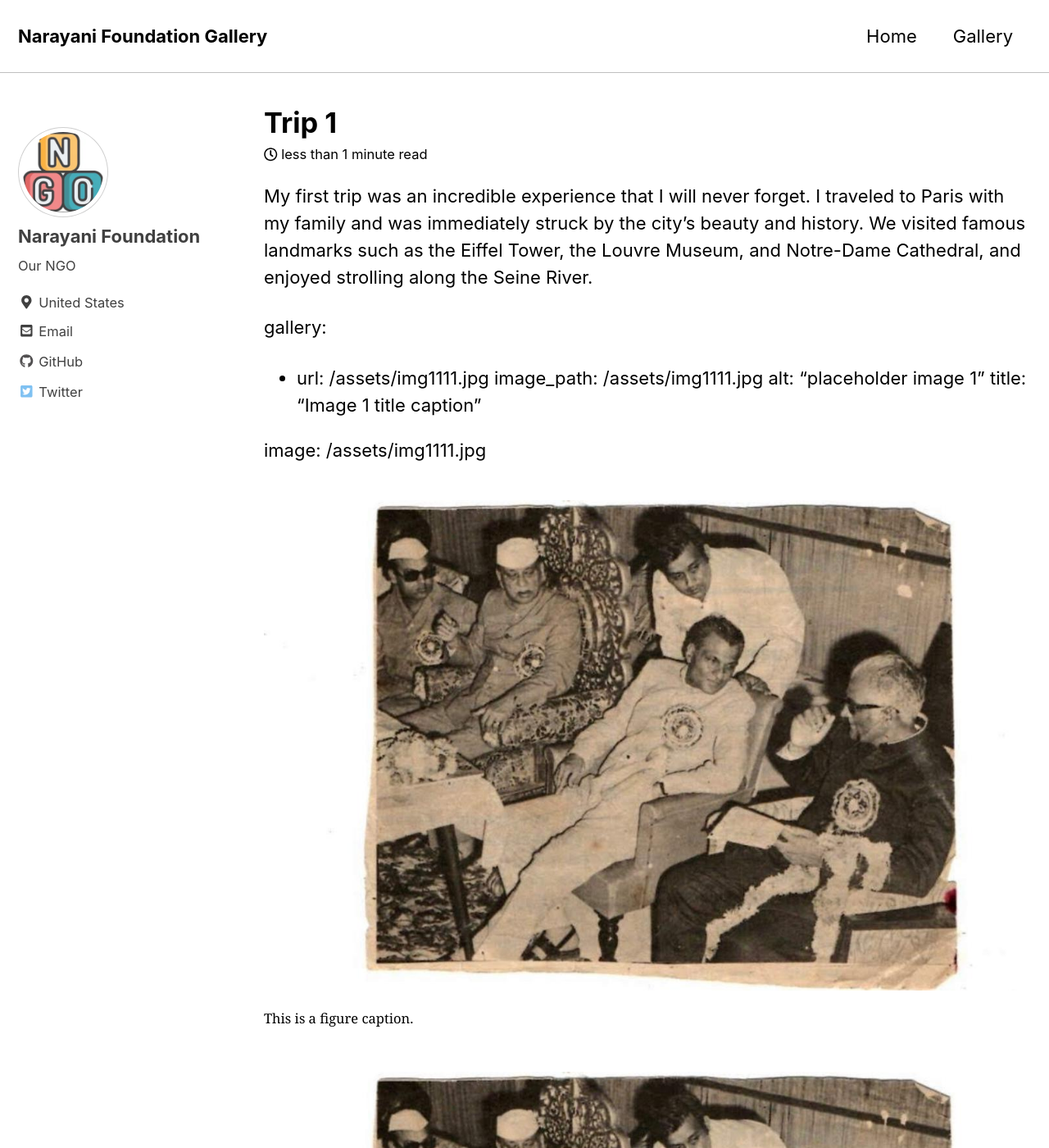
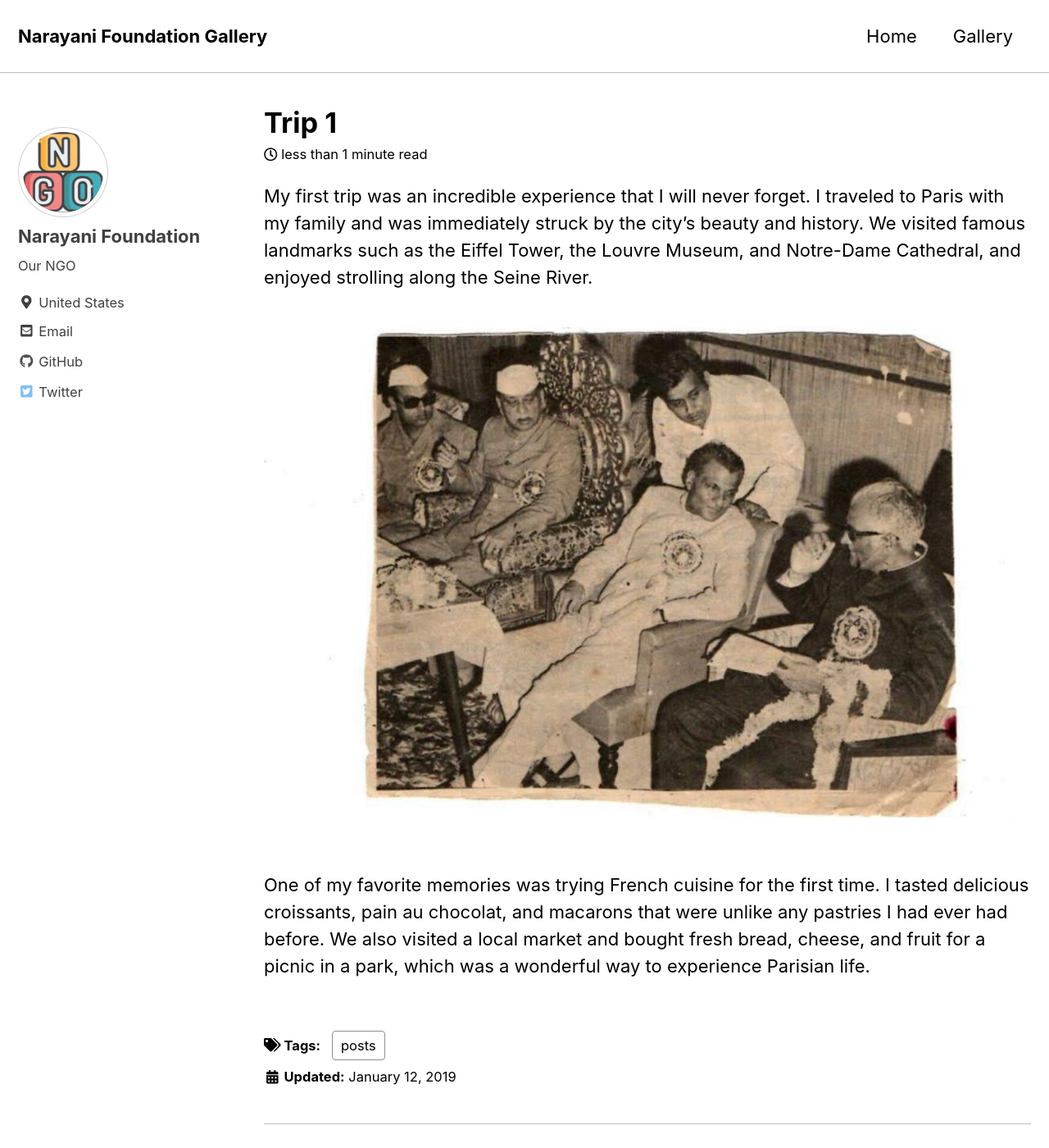
Before and after one commit to hajm0la/media, a Jekyll site: the page built from _posts/2022-03-21-media.md, in a window 1280 px wide and 1400 px high. Shown: the whole window at 82% size. Built offline with Jekyll 4.4.1, drawn with Linux system fonts in a browser that asks for light colours; cached includes are drawn as plain includes; nearby versions of some CDN libraries.

Commit message:
Update 2022-03-21-media.md

```diff
--- a/_posts/2022-03-21-media.md
+++ b/_posts/2022-03-21-media.md
@@ -8,24 +8,11 @@ tags: [posts]
 My first trip was an incredible experience that I will never forget. I traveled to Paris with my family and was immediately struck by the city's beauty and history. We visited famous landmarks such as the Eiffel Tower, the Louvre Museum, and Notre-Dame Cathedral, and enjoyed strolling along the Seine River.
 
 
-gallery:
-  - url: /assets/img1111.jpg
-    image_path: /assets/img1111.jpg
-    alt: "placeholder image 1"
-    title: "Image 1 title caption"
-
-image: /assets/img1111.jpg
-
-{% include figure image_path="/assets/img1111.jpg" alt="this is a placeholder image" caption="This is a figure caption." %}
-
-
 
 <figure>
   <img src="/assets/img1111.jpg">
 </figure>
 
-<figure>
-  <img src="https://github.com/hajm0la/media/blob/main/assets/img1111.jpg">
-</figure>
+
 
 One of my favorite memories was trying French cuisine for the first time. I tasted delicious croissants, pain au chocolat, and macarons that were unlike any pastries I had ever had before. We also visited a local market and bought fresh bread, cheese, and fruit for a picnic in a park, which was a wonderful way to experience Parisian life.
```
